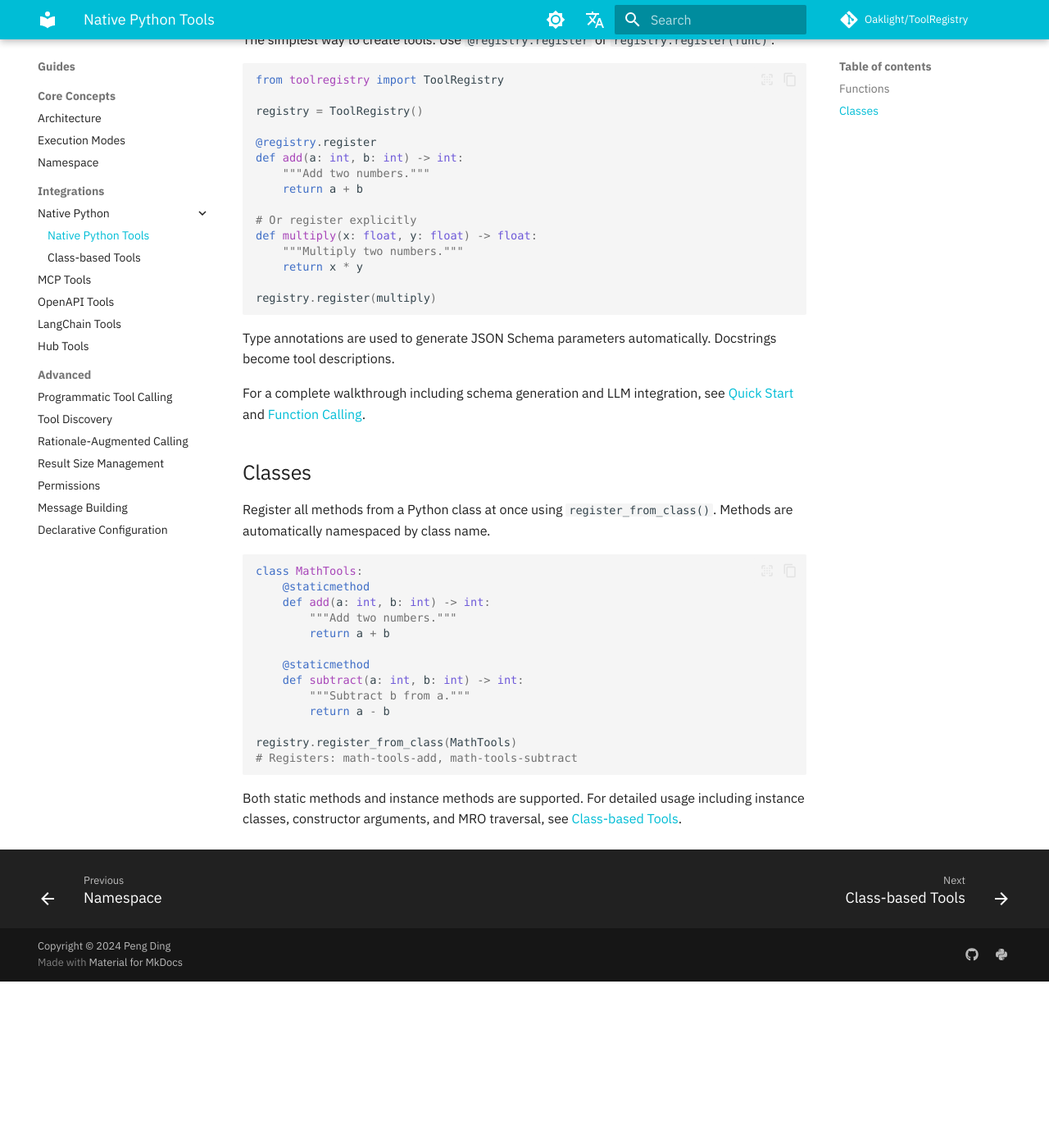
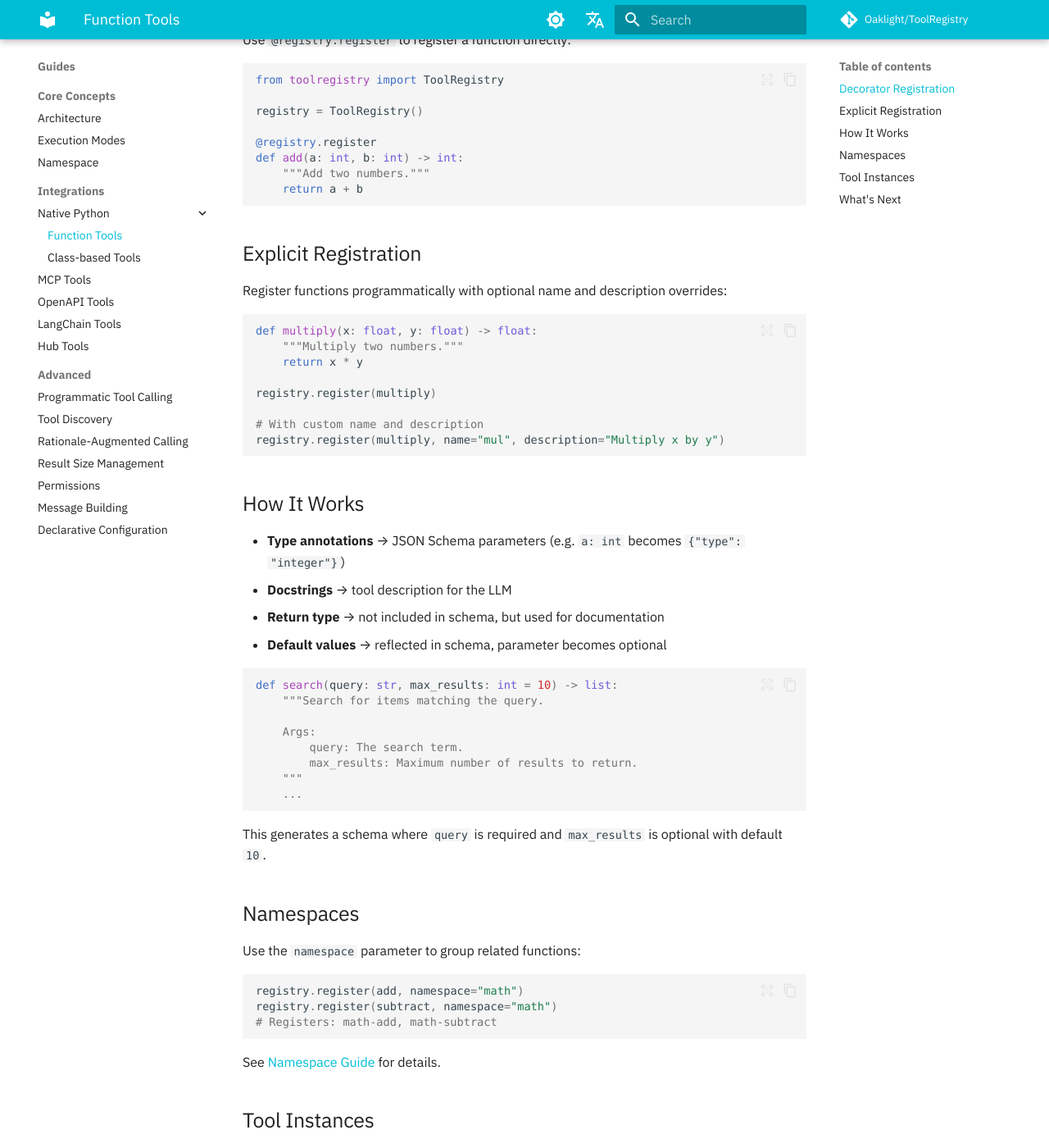
Before and after one commit to Oaklight/ToolRegistry, an MkDocs documentation site: the page built from docs/usage/integrations/native.md, in a window 1280 px wide and 1400 px high, scrolled down 376 px. Shown: the whole window at 82% size. Built offline with MkDocs 1.6.1 and Material for MkDocs 9.7.7, drawn with Linux system fonts in a browser that asks for light colours; some web fonts are replaced; comment, search, counter and statistics services are not loaded; before the commit the page ends 1573 px from its top, so only the background shows below that; some of the changed text lies outside the part shown.

Commit message:
docs: rewrite native.md as function tools guide, fix nav titles

````diff
--- a/docs/usage/integrations/native.md
+++ b/docs/usage/integrations/native.md
@@ -1,10 +1,10 @@
-# Native Python Tools
+# Function Tools
 
-ToolRegistry supports registering plain Python functions and classes directly — no external protocols or adapters required.
+Register plain Python functions as tools — the most common and simplest way to create tools in ToolRegistry.
 
-## Functions
+## Decorator Registration
 
-The simplest way to create tools. Use `@registry.register` or `registry.register(func)`:
+Use `@registry.register` to register a function directly:
 
 ```python
 from toolregistry import ToolRegistry
@@ -15,37 +15,68 @@ registry = ToolRegistry()
 def add(a: int, b: int) -> int:
     """Add two numbers."""
     return a + b
+```
 
-# Or register explicitly
+## Explicit Registration
+
+Register functions programmatically with optional name and description overrides:
+
+```python
 def multiply(x: float, y: float) -> float:
     """Multiply two numbers."""
     return x * y
 
 registry.register(multiply)
+
+# With custom name and description
+registry.register(multiply, name="mul", description="Multiply x by y")
 ```
 
-Type annotations are used to generate JSON Schema parameters automatically. Docstrings become tool descriptions.
+## How It Works
 
-For a complete walkthrough including schema generation and LLM integration, see [Quick Start](../basics.md) and [Function Calling](../function_calling.md).
-
-## Classes
-
-Register all methods from a Python class at once using `register_from_class()`. Methods are automatically namespaced by class name.
+- **Type annotations** → JSON Schema parameters (e.g. `a: int` becomes `{"type": "integer"}`)
+- **Docstrings** → tool description for the LLM
+- **Return type** → not included in schema, but used for documentation
+- **Default values** → reflected in schema, parameter becomes optional
 
 ```python
-class MathTools:
-    @staticmethod
-    def add(a: int, b: int) -> int:
-        """Add two numbers."""
-        return a + b
+def search(query: str, max_results: int = 10) -> list:
+    """Search for items matching the query.
 
-    @staticmethod
-    def subtract(a: int, b: int) -> int:
-        """Subtract b from a."""
-        return a - b
-
-registry.register_from_class(MathTools)
-# Registers: math-tools-add, math-tools-subtract
+    Args:
+        query: The search term.
+        max_results: Maximum number of results to return.
+    """
+    ...
 ```
 
-Both static methods and instance methods are supported. For detailed usage including instance classes, constructor arguments, and MRO traversal, see [Class-based Tools](class.md).
+This generates a schema where `query` is required and `max_results` is optional with default `10`.
+
+## Namespaces
+
+Use the `namespace` parameter to group related functions:
+
+```python
+registry.register(add, namespace="math")
+registry.register(subtract, namespace="math")
+# Registers: math-add, math-subtract
+```
+
+See [Namespace Guide](../namespace.md) for details.
+
+## Tool Instances
+
+You can also register pre-built `Tool` objects:
+
+```python
+from toolregistry import Tool
+
+tool = Tool.from_function(add, description="Custom description")
+registry.register(tool)
+```
+
+## What's Next
+
+- [Function Calling](../function_calling.md) — end-to-end walkthrough with an LLM API
+- [Class-based Tools](class.md) — register all methods from a Python class at once
+- [Best Practices](../best_practices.md) — tips for writing good tool functions
--- a/mkdocs.yml
+++ b/mkdocs.yml
@@ -193,7 +193,7 @@ nav:
           - Namespace: usage/namespace.md
       - Integrations:
           - Native Python:
-              - usage/integrations/native.md
+              - Function Tools: usage/integrations/native.md
               - Class-based Tools: usage/integrations/class.md
           - MCP Tools: usage/integrations/mcp.md
           - OpenAPI Tools: usage/integrations/openapi.md
````
